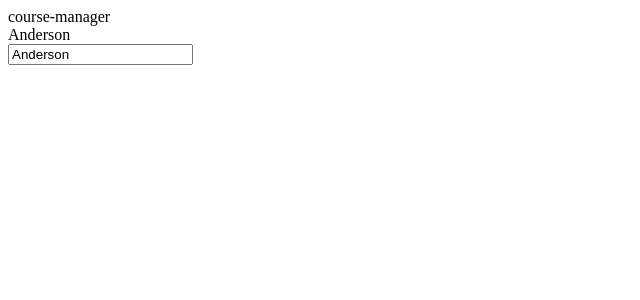
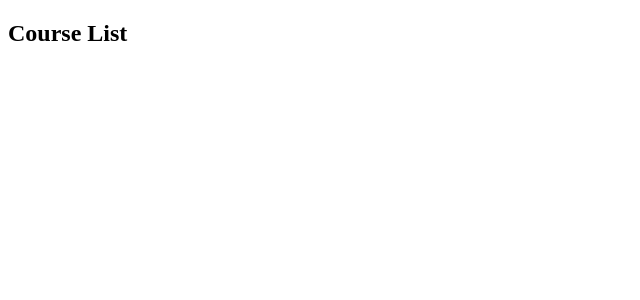
Before and after one commit to andersonZNLT/MODULO3_Angular, an Angular app in the folder course-manager/: page / in a window 1280 px wide. Shown: the top 300 px of the page, without its empty margins (0-640 px from the left). Built offline with nearby package versions, Linux system fonts and the light colour scheme.

Commit message:
adicionando um componente

```diff
--- a/course-manager/src/app/app.component.html
+++ b/course-manager/src/app/app.component.html
@@ -1,9 +1 @@
-{{ title }}
-
-<br>
-
-{{ name }}
-
-<br>
-
-<input [(ngModel)]="name" name="name" > <!--"[ngModel]" one way databind || "[(ngModel)]" two way databind-->
+<app-course-list></app-course-list>
--- a/course-manager/src/app/app.module.ts
+++ b/course-manager/src/app/app.module.ts
@@ -3,10 +3,12 @@
 import { FormsModule } from '@angular/forms';
 
 import { AppComponent } from './app.component';
+import { CourseListComponent } from './courses/course-list.component';
 
 @NgModule({
   declarations: [
-    AppComponent
+    AppComponent,
+    CourseListComponent
   ],
   imports: [
     BrowserModule,
--- /dev/null
+++ b/course-manager/src/app/courses/course-list.component.ts
@@ -0,0 +1,10 @@
+import { Component } from "@angular/core";
+
+@Component ({
+  selector: 'app-course-list',
+  template: '<h2> Course List </h2>'
+
+})
+export class CourseListComponent {
+
+}
```
